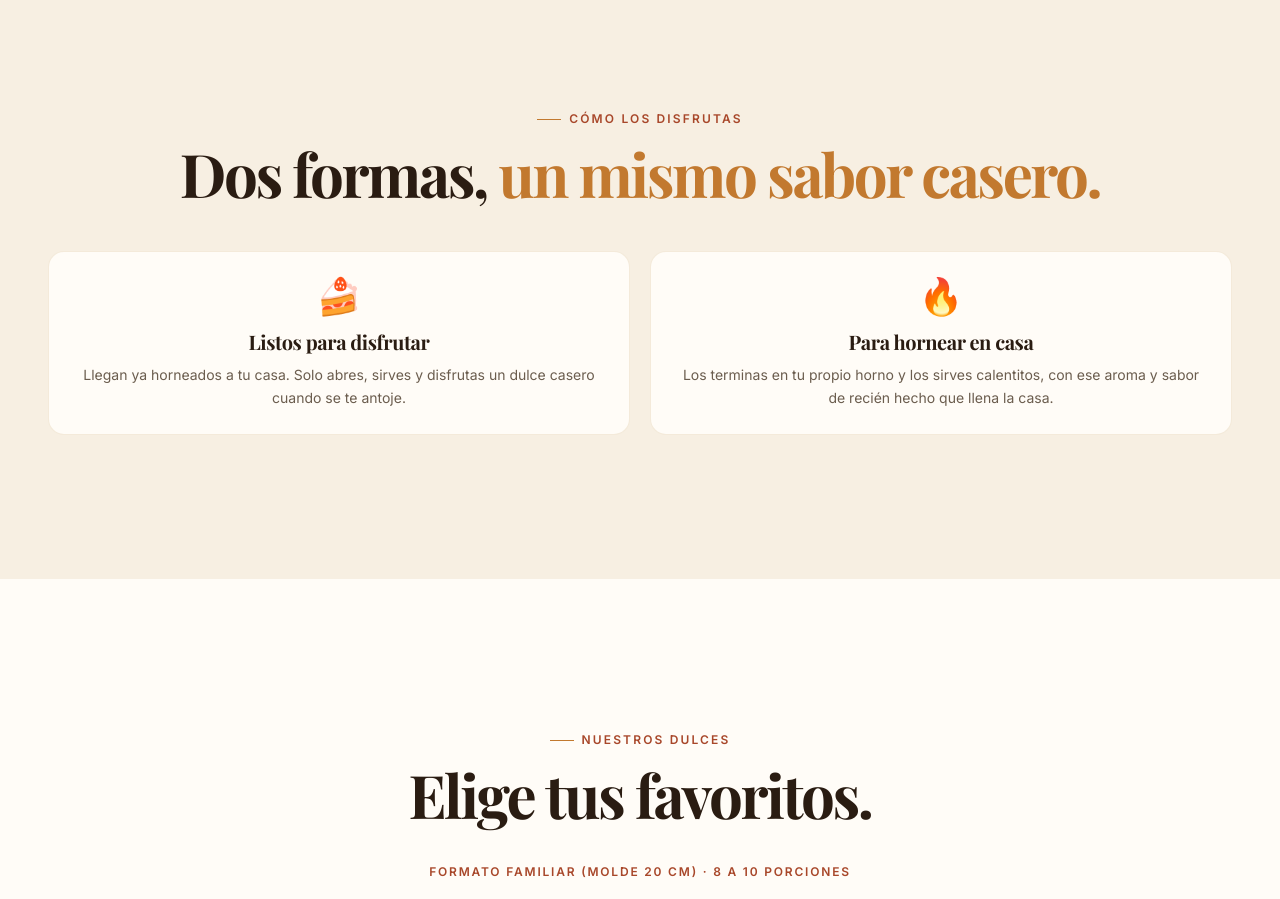
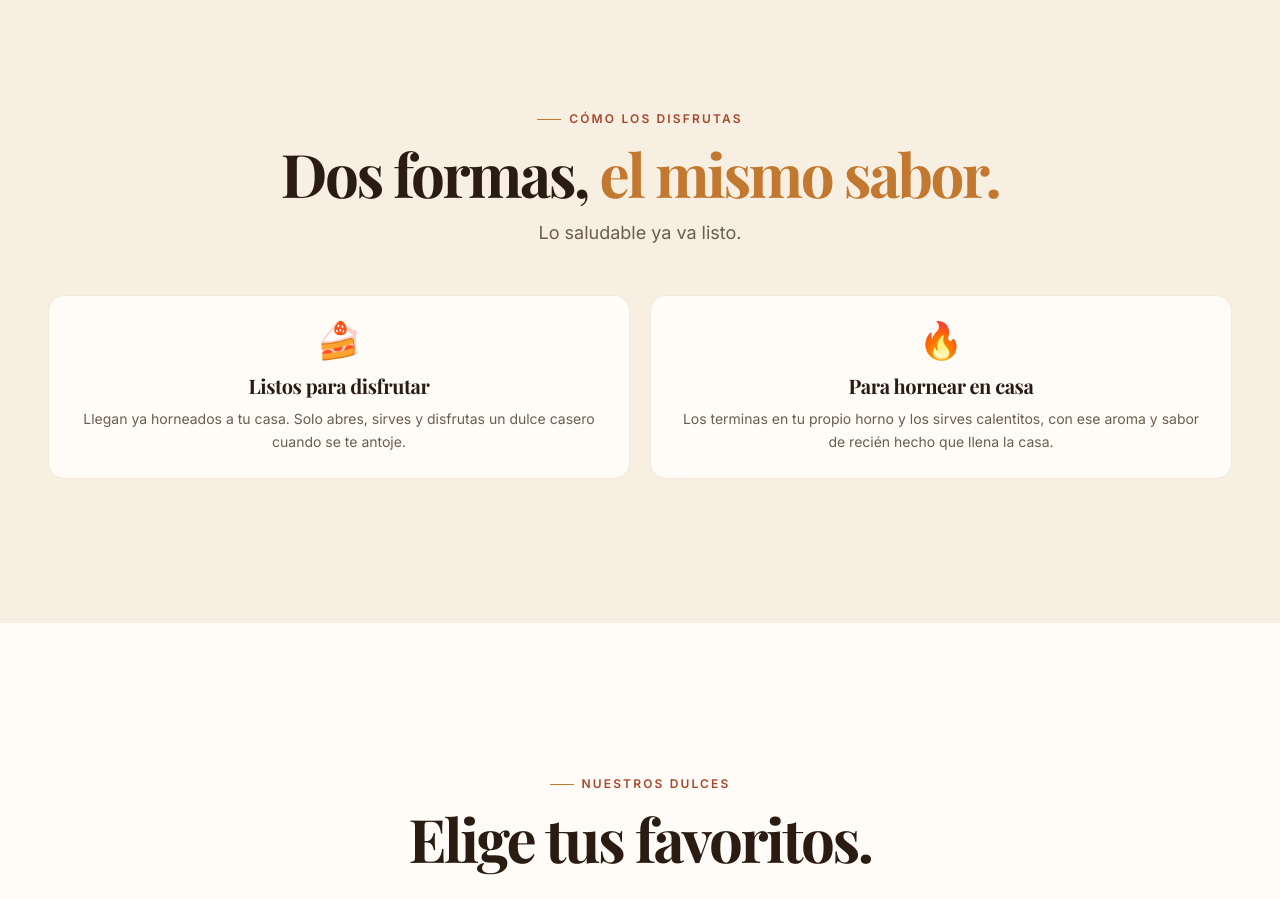
Before and after one commit to nachokm2/sabores-de-mama-site, a React (Vite) app: page /healthy in a window 1280 px wide. Shown: the part 1060-1959 px from the top of the page. Built offline with nearby package versions, Linux system fonts and the light colour scheme; no server answers; a web font is replaced by a local one.

Commit message:
content(healthy): actualizar encabezado "Como los disfrutas"
Heading: "Dos formas, el mismo sabor." + subtitulo "Lo saludable ya va listo."

Co-Authored-By: Claude Opus 4.8 <noreply@anthropic.com>

```diff
--- a/src/pages/HornearEnCasa.jsx
+++ b/src/pages/HornearEnCasa.jsx
@@ -98,8 +98,11 @@ export default function HornearEnCasa() {
             <div className="text-center mb-12">
               <SectionLabel>Cómo los disfrutas</SectionLabel>
               <h2 id="modos-heading" className="section-title text-espresso mt-4">
-                Dos formas, <em className="not-italic text-amber">un mismo sabor casero.</em>
+                Dos formas, <em className="not-italic text-amber">el mismo sabor.</em>
               </h2>
+              <p className="font-body text-warm-gray text-base md:text-lg mt-4">
+                Lo saludable ya va listo.
+              </p>
             </div>
             <div className="grid grid-cols-1 md:grid-cols-2 gap-5">
               {MODOS.map((m, i) => (
```
